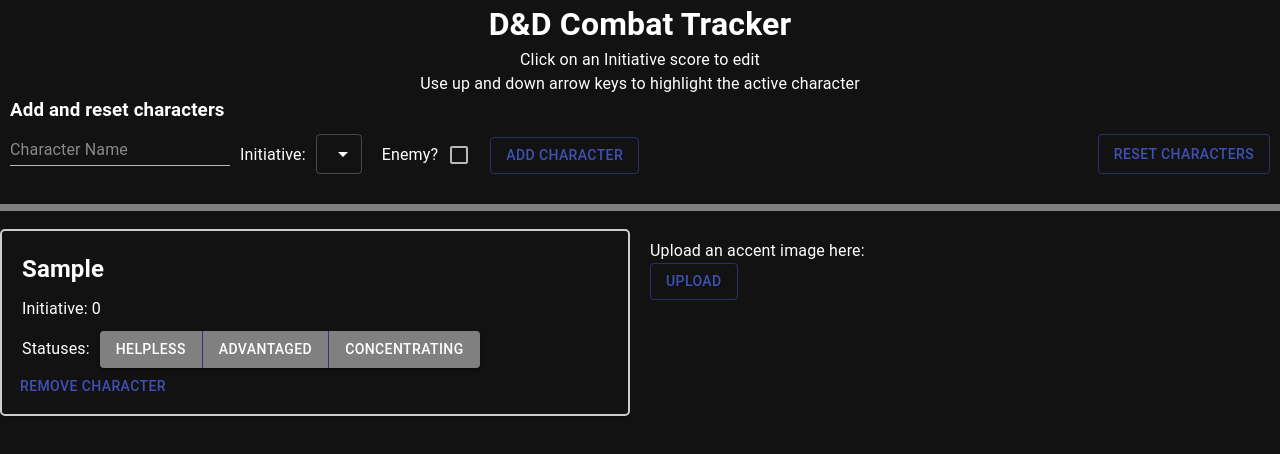
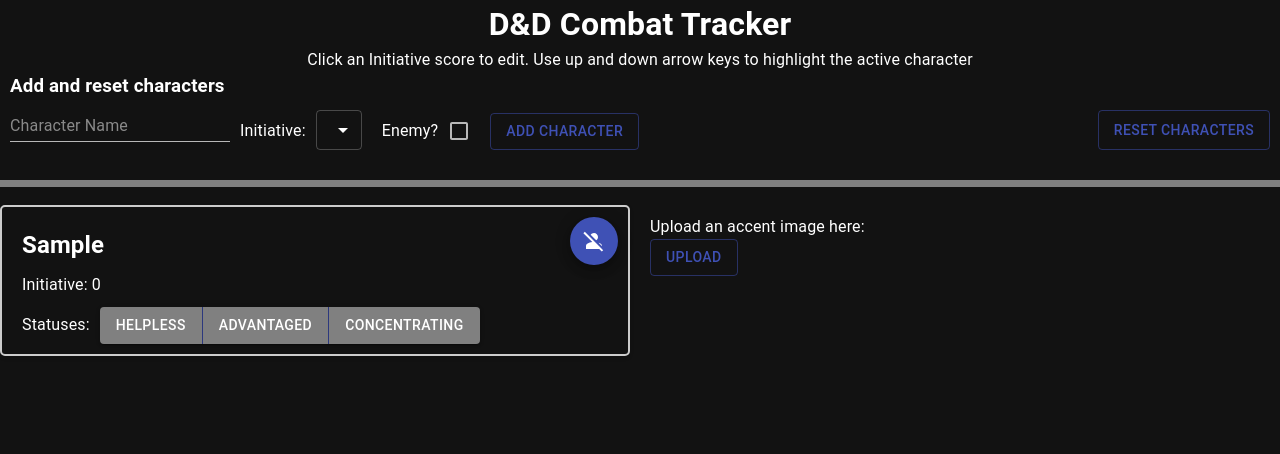
Before and after one commit to ngrippin/dnd-combat-tracker, a React (Create React App) app: page / in a window 1280 px wide. Both pictures are taken after typing "Sample" into the empty fields and a click on the button "ADD CHARACTER". Shown: the top 454 px of the page. Built offline with nearby package versions, Linux system fonts and the light colour scheme.

Commit message:
update root rendering and add icon for deleting

```diff
--- a/src/App.js
+++ b/src/App.js
@@ -93,8 +93,7 @@ function App() {
     <CssBaseline />
     <div className="App" style={{ backgroundColor: theme.palette.background.default, minHeight: '100vh' }}>
       <h1 style={{ margin: '0px 10px' }}>D&D Combat Tracker</h1>
-      <div className="instruction">Click on an Initiative score to edit</div>
-      <div className="instruction">Use up and down arrow keys to highlight the active character</div>
+      <div className="instruction">Click an Initiative score to edit. Use up and down arrow keys to highlight the active character</div>
       <h3 style={{ margin: '0px 10px' }}>Add and reset characters</h3>
       <div style={{ display: 'flex', flexDirection: 'row', justifyContent: 'space-between', marginBottom: '20px' }}>
           <AddCharacterForm onAddCharacter={addCharacter} />
--- a/src/CharacterCard.js
+++ b/src/CharacterCard.js
@@ -3,6 +3,8 @@ import Button from '@mui/material/Button';
 import ButtonGroup from '@mui/material/ButtonGroup';
 import Select from '@mui/material/Select';
 import MenuItem from '@mui/material/MenuItem';
+import Fab from '@mui/material/Fab';
+import PersonOffIcon from '@mui/icons-material/PersonOff';
 import './CharacterCard.css';
 
 function CharacterCard({ character, index, onUpdateCharacter, onRemoveCharacter, isSelected }) {
@@ -72,7 +74,8 @@ function CharacterCard({ character, index, onUpdateCharacter, onRemoveCharacter,
     };
 
   return (
-    <div className={cardClasses}> {/* Conditional styling */}
+    <div className={cardClasses} style={{ display: 'flex'}}> {/* Conditional styling */}
+        <div style={{ flex: 1, marginRight: '20px' }}>
           <h2 style={{ margin: '10px 10px' }}>{character.name}</h2>
           {isEditing ? (
                   <>
@@ -107,7 +110,12 @@ function CharacterCard({ character, index, onUpdateCharacter, onRemoveCharacter,
                 ))}
               </ButtonGroup>
               </div>
-      <Button onClick={() => onRemoveCharacter(index)}>Remove Character</Button>
+              </div>
+       <div style={{ flex: 0, alignItems: 'right',}}>
+          <Fab size="medium" color="primary" aria-label="delete" onClick={() => onRemoveCharacter(index)}>
+            <PersonOffIcon />
+          </Fab>
+      </div>
     </div>
   );
 }
--- a/src/index.js
+++ b/src/index.js
@@ -1,19 +1,20 @@
 import React from 'react';
-import ReactDOM from 'react-dom';
+import { createRoot } from 'react-dom/client';
 import './index.css';
 import App from './App';
 import { ThemeProvider } from '@mui/material/styles';
 import theme from './theme';
+import CssBaseline from '@mui/material/CssBaseline';
 import reportWebVitals from './reportWebVitals';
 
-ReactDOM.render(
-  <ThemeProvider theme={theme}>
-    <App />
-  </ThemeProvider>,
-  document.getElementById('root')
+const container = document.getElementById('root');
+const root = createRoot(container); // Create a root.
+
+root.render(
+  <React.StrictMode>
+    <ThemeProvider theme={theme}>
+      <CssBaseline /> {/* Ensures consistent baseline styles */}
+      <App />
+    </ThemeProvider>
+  </React.StrictMode>
 );
-
-// If you want to start measuring performance in your app, pass a function
-// to log results (for example: reportWebVitals(console.log))
-// or send to an analytics endpoint. Learn more: https://bit.ly/CRA-vitals
-reportWebVitals();
```
Lines whose indentation alone changed are shown as unchanged.
